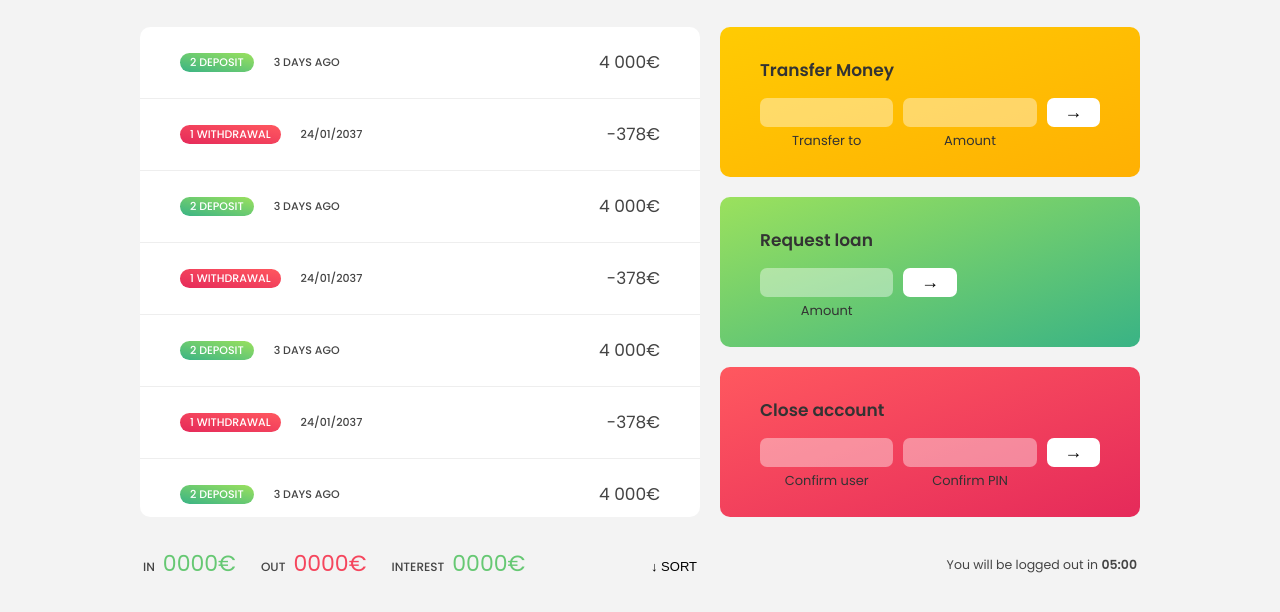
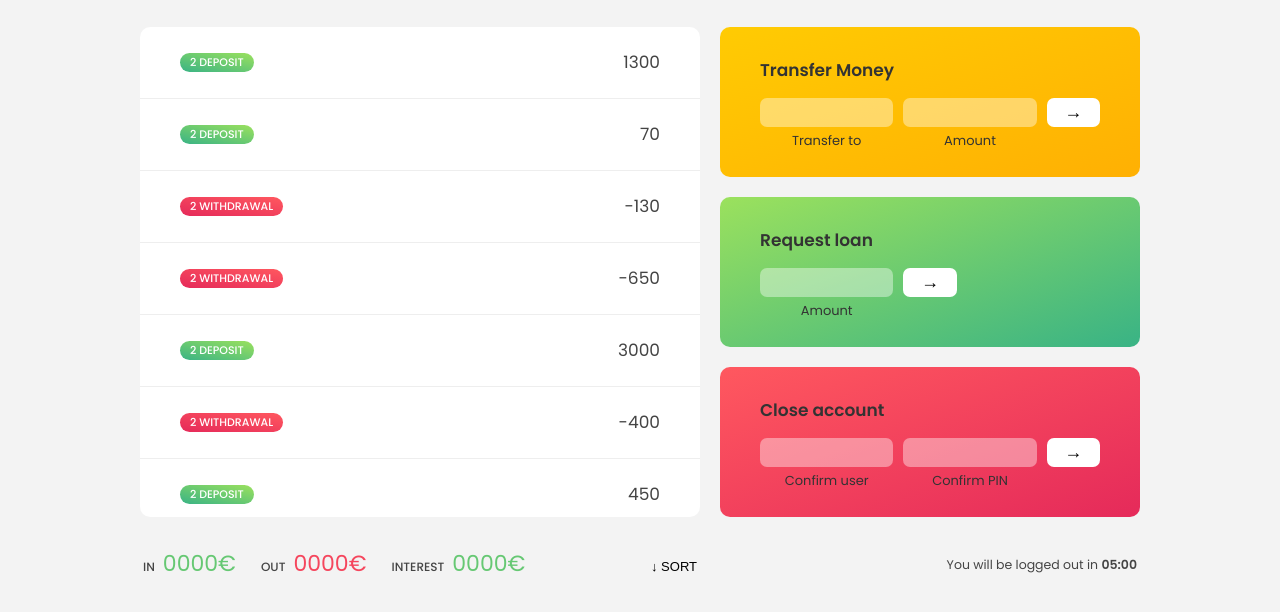
Before and after one commit to habiburrahman26/bankist-app, a plain HTML site: page index.html in a window 1280 px wide. Shown: the part 184-796 px from the top of the page. Drawn offline with Linux system fonts and the light colour scheme.

Commit message:
implement display movements

```diff
--- a/index.html
+++ b/index.html
@@ -50,54 +50,18 @@
 
       <!-- MOVEMENTS -->
       <div class="movements">
-        <div class="movements__row">
+        <!-- <div class="movements__row">
           <div class="movements__type movements__type--deposit">2 deposit</div>
           <div class="movements__date">3 days ago</div>
           <div class="movements__value">4 000€</div>
-        </div>
-        <div class="movements__row">
+        </div> -->
+        <!-- <div class="movements__row">
           <div class="movements__type movements__type--withdrawal">
             1 withdrawal
           </div>
           <div class="movements__date">24/01/2037</div>
           <div class="movements__value">-378€</div>
-        </div>
-        <div class="movements__row">
-          <div class="movements__type movements__type--deposit">2 deposit</div>
-          <div class="movements__date">3 days ago</div>
-          <div class="movements__value">4 000€</div>
-        </div>
-        <div class="movements__row">
-          <div class="movements__type movements__type--withdrawal">
-            1 withdrawal
-          </div>
-          <div class="movements__date">24/01/2037</div>
-          <div class="movements__value">-378€</div>
-        </div>
-        <div class="movements__row">
-          <div class="movements__type movements__type--deposit">2 deposit</div>
-          <div class="movements__date">3 days ago</div>
-          <div class="movements__value">4 000€</div>
-        </div>
-        <div class="movements__row">
-          <div class="movements__type movements__type--withdrawal">
-            1 withdrawal
-          </div>
-          <div class="movements__date">24/01/2037</div>
-          <div class="movements__value">-378€</div>
-        </div>
-        <div class="movements__row">
-          <div class="movements__type movements__type--deposit">2 deposit</div>
-          <div class="movements__date">3 days ago</div>
-          <div class="movements__value">4 000€</div>
-        </div>
-        <div class="movements__row">
-          <div class="movements__type movements__type--withdrawal">
-            1 withdrawal
-          </div>
-          <div class="movements__date">24/01/2037</div>
-          <div class="movements__value">-378€</div>
-        </div>
+        </div> -->
       </div>
 
       <!-- SUMMARY -->
--- a/js/script.js
+++ b/js/script.js
@@ -64,9 +64,30 @@ const inputClosePin = document.querySelector('.form__input--pin');
 
 // FUNCTION
 
+// display movements
+const displayMovements = function (acc) {
+  containerMovements.textContent = '';
+
+  acc.movements.forEach(acc => {
+    const movs = acc > 0 ? 'deposit' : 'withdrawal';
+    const html = `
+    <div class="movements__row">
+          <div class="movements__type movements__type--${movs}">2 ${movs}</div>
+          <div class="movements__value">${acc}</div>
+        </div>
+    `;
+
+    containerMovements.insertAdjacentHTML('afterbegin', html);
+  });
+};
+
+displayMovements(account1);
+
+// create username
 const createUsername = function (accounts) {
   accounts.forEach(acc => {
-    acc.username = acc.owner.toLowerCase()
+    acc.username = acc.owner
+      .toLowerCase()
       .split(' ')
       .map(name => name[0])
       .join('');
```
